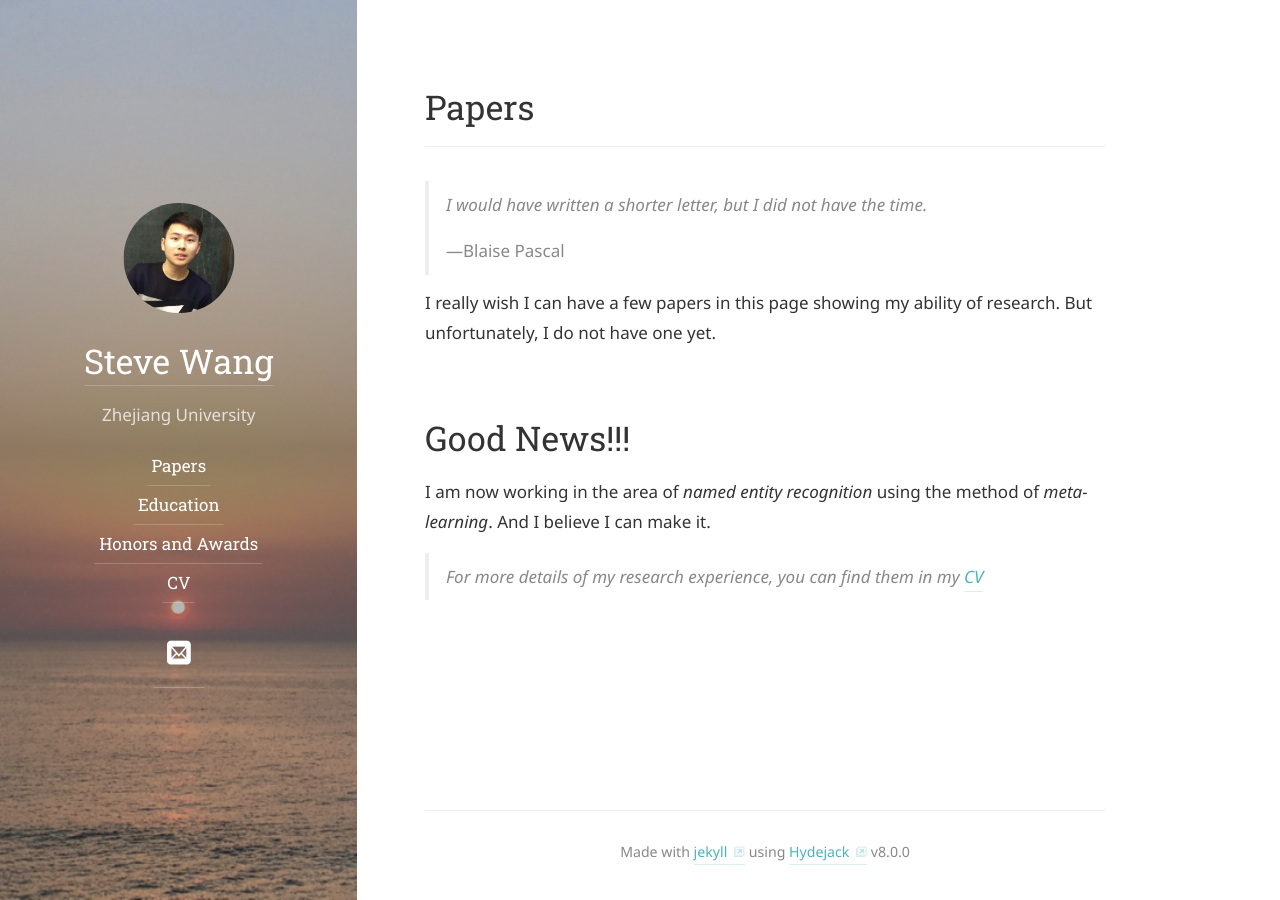
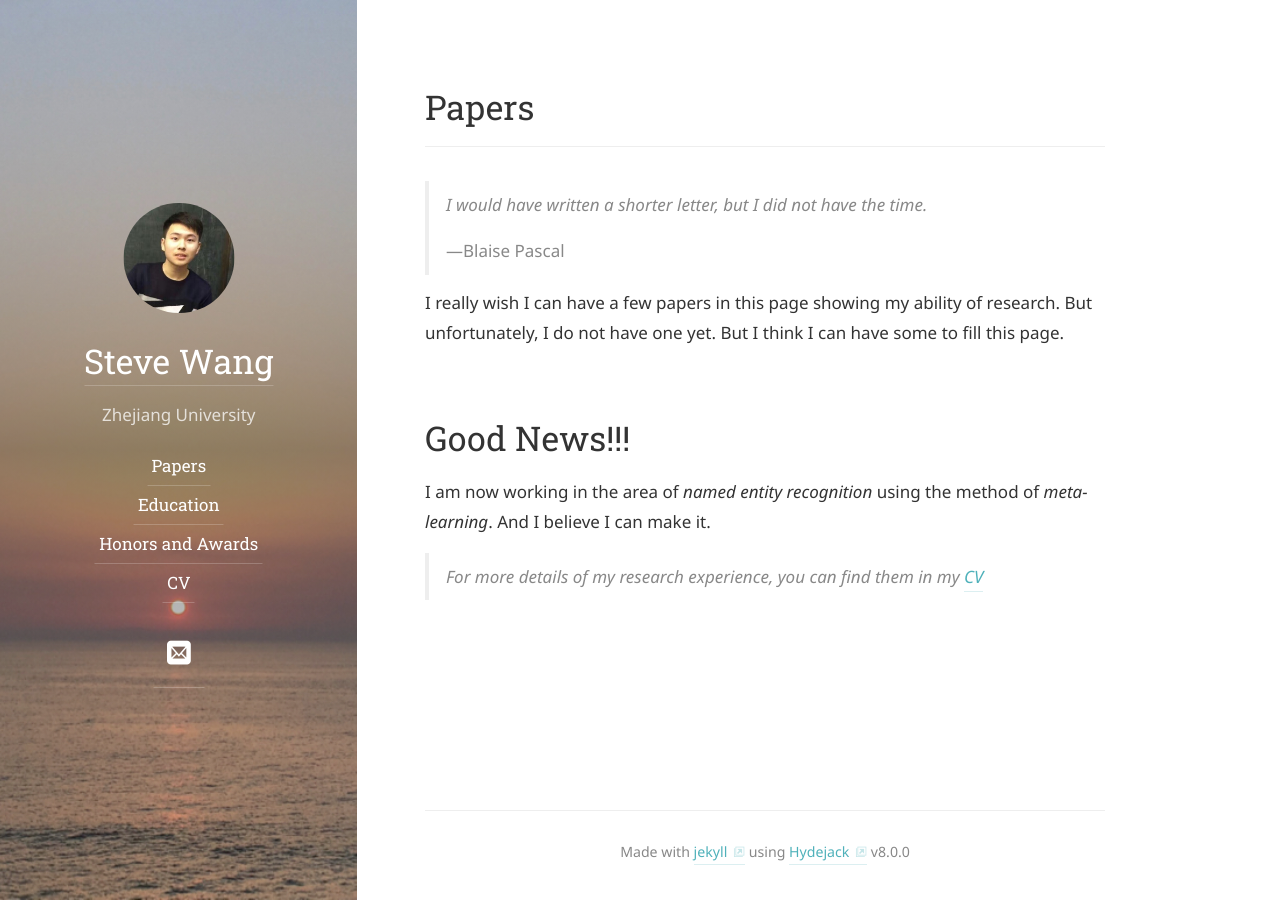
Before and after one commit to Circle-Ming/Circle-Ming.github.io, a Jekyll site: the page built from papers.md, in a window 1280 px wide. Built offline with Jekyll 4.4.1, drawn with Linux system fonts in a browser that asks for light colours; some web fonts are replaced.

Commit message:
Update papers.md

```diff
--- a/papers.md
+++ b/papers.md
@@ -11,7 +11,8 @@ order:  1
 > ---Blaise Pascal
 
 I really wish I can have a few papers in this page showing my ability
-of research. But unfortunately, I do not have one yet.
+of research. But unfortunately, I do not have one yet. But I think I
+can have some to fill this page.
 
 # Good News!!!
 I am now working in the area of _named entity recognition_ using the
```
